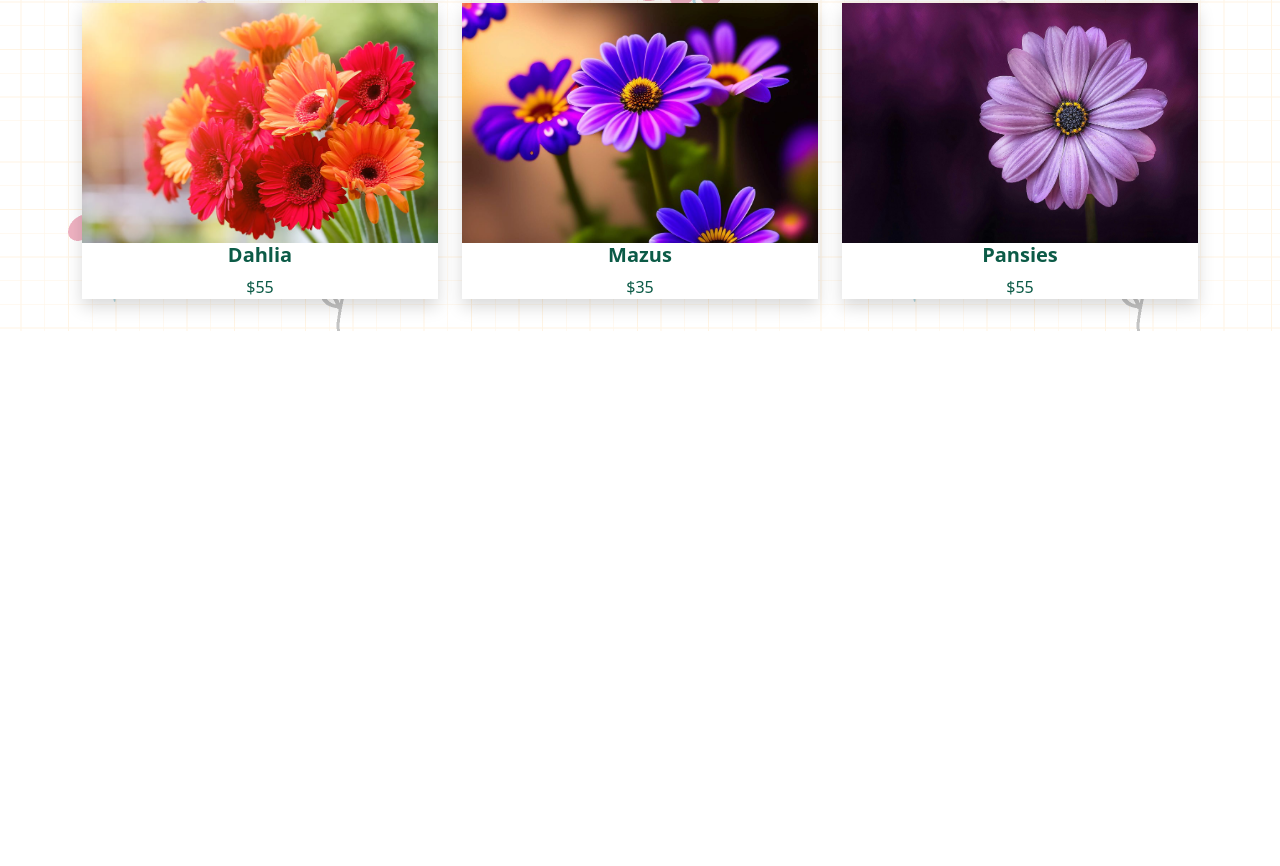
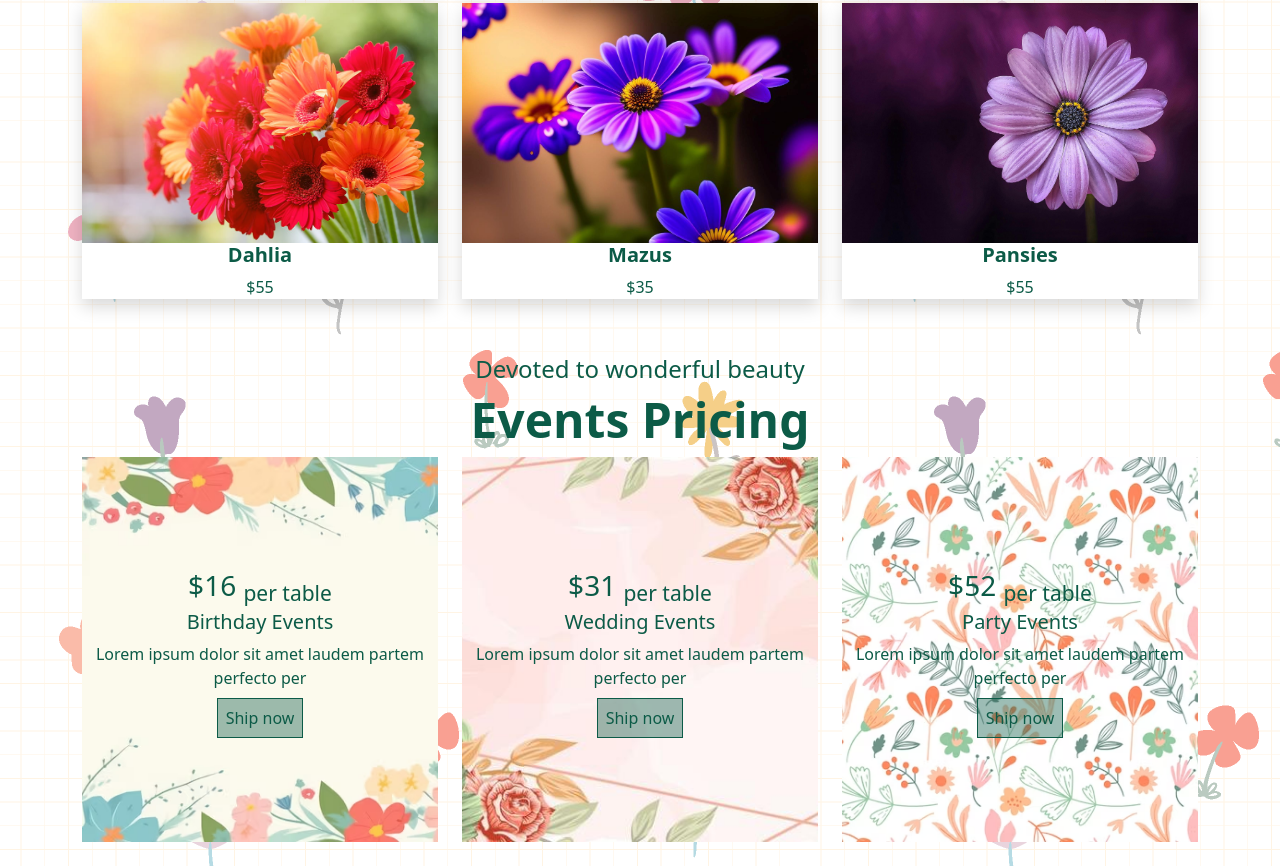
Before and after one commit to ParvinAlasgar/Floral-LandingPage, a plain HTML site: page index.html in a window 1280 px wide. Shown: the part 3859-4725 px from the top of the page. Before the commit the page ends 4190 px from the top, so only its background shows below. Drawn offline with Linux system fonts and the light colour scheme.

Commit message:
add: added events section.

```diff
--- a/assets/sass/layouts/_responsive.scss
+++ b/assets/sass/layouts/_responsive.scss
@@ -121,6 +121,11 @@
       font-size: 2rem !important;
     }
   }
+  #events {
+    h2 {
+      font-size: 2rem !important;
+    }
+  }
 }
 
 // Extra Small devices (tablets, 320px and down)
--- a/assets/sass/main.scss
+++ b/assets/sass/main.scss
@@ -163,4 +163,30 @@ main {
       }
     }
   }
+  // Events
+  #events {
+    color: $color-first;
+    h2 {
+      font-size: 3rem;
+    }
+    h6 {
+      font-size: 1.5rem;
+    }
+    .wrapper {
+      background-image: url(/assets/images/floral-border-with-flowers_881695-930.avif);
+      @extend %background-image;
+      padding: 7rem 0;
+      a {
+        border-color: $color-first !important;
+        color: $color-first;
+        background-color: rgba($color: $color-first, $alpha: 0.4);
+      }
+    }
+    .second {
+      background-image: url(/assets/images/spring-flower-frame-background-free-vector.jpg);
+    }
+    .third {
+      background-image: url(/assets/images/hand-drawn-floral-pattern-peach-tones_52683-63665.avif);
+    }
+  }
 }
--- a/index.html
+++ b/index.html
@@ -433,6 +433,41 @@
           </div>
         </div>
       </section>
+      <!-- Events -->
+      <section id="events" class="py-4">
+        <div class="container">
+          <div class="content text-center">
+            <h6>Devoted to wonderful beauty</h6>
+            <h2 class="fw-bold">Events Pricing</h2>
+          </div>
+          <div class="row justify-content-center row-gap-4">
+            <div class="col-lg-4 col-md-6">
+              <div class="wrapper text-center">
+                <h3>$16 <sub>per table </sub></h3>
+                <h5>Birthday Events</h5>
+                <p>Lorem ipsum dolor sit amet laudem partem perfecto per</p>
+                <a class="text-decoration-none border p-2" href="#">Ship now</a>
+              </div>
+            </div>
+            <div class="col-lg-4 col-md-6">
+              <div class="wrapper text-center second">
+                <h3>$31 <sub>per table </sub></h3>
+                <h5>Wedding Events</h5>
+                <p>Lorem ipsum dolor sit amet laudem partem perfecto per</p>
+                <a class="text-decoration-none border p-2" href="#">Ship now</a>
+              </div>
+            </div>
+            <div class="col-lg-4 col-md-6">
+              <div class="wrapper text-center third">
+                <h3>$52 <sub>per table </sub></h3>
+                <h5>Party Events</h5>
+                <p>Lorem ipsum dolor sit amet laudem partem perfecto per</p>
+                <a class="text-decoration-none border p-2" href="#">Ship now</a>
+              </div>
+            </div>
+          </div>
+        </div>
+      </section>
     </main>
   </body>
 </html>
```
Also changed, not shown: assets/css/main.css, assets/images/floral-border-with-flowers_881695-930.avif (added), assets/images/hand-painted-watercolor-floral-wallpaper_52683-67104.avif (added), assets/images/spring-flower-frame-background-free-vector.jpg (added), 1 other file.
